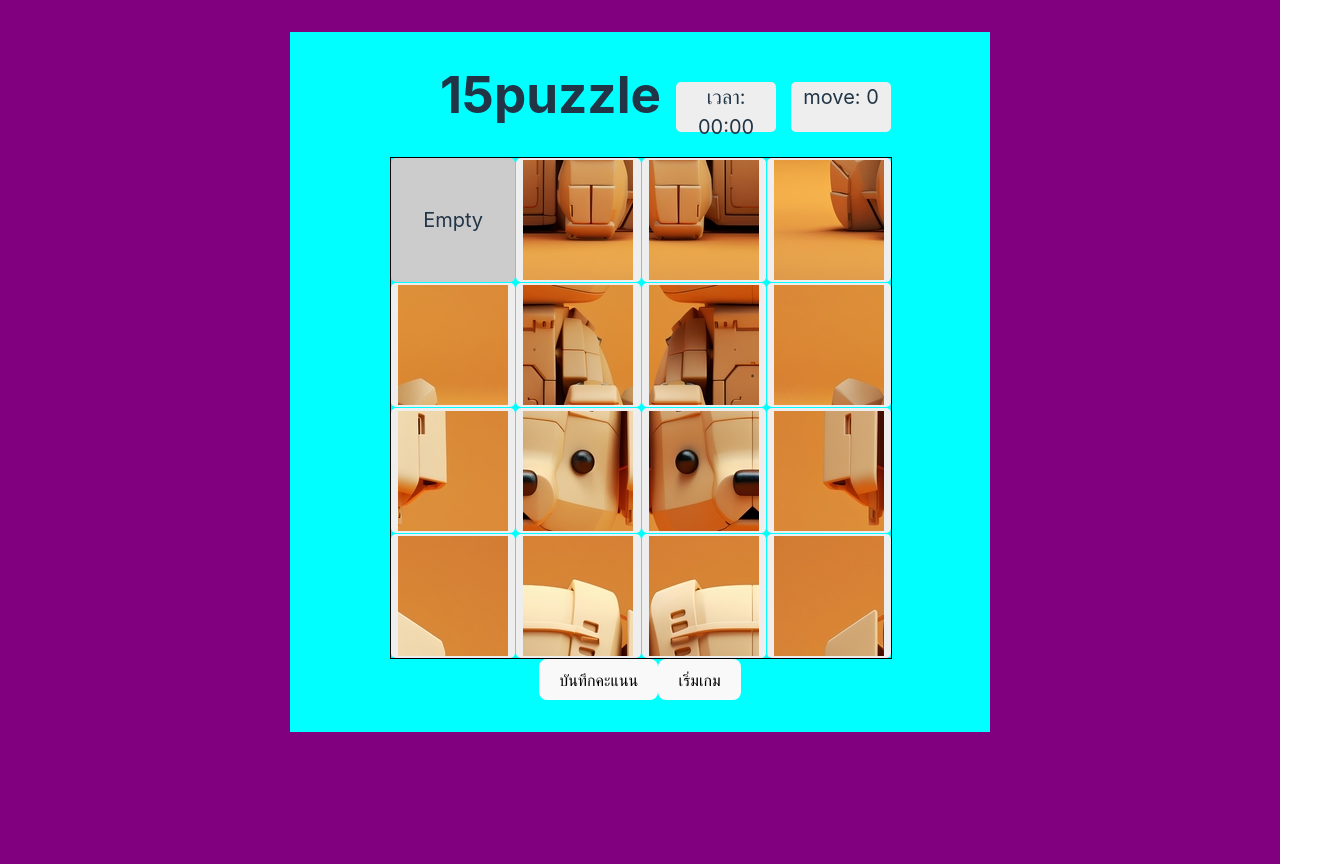
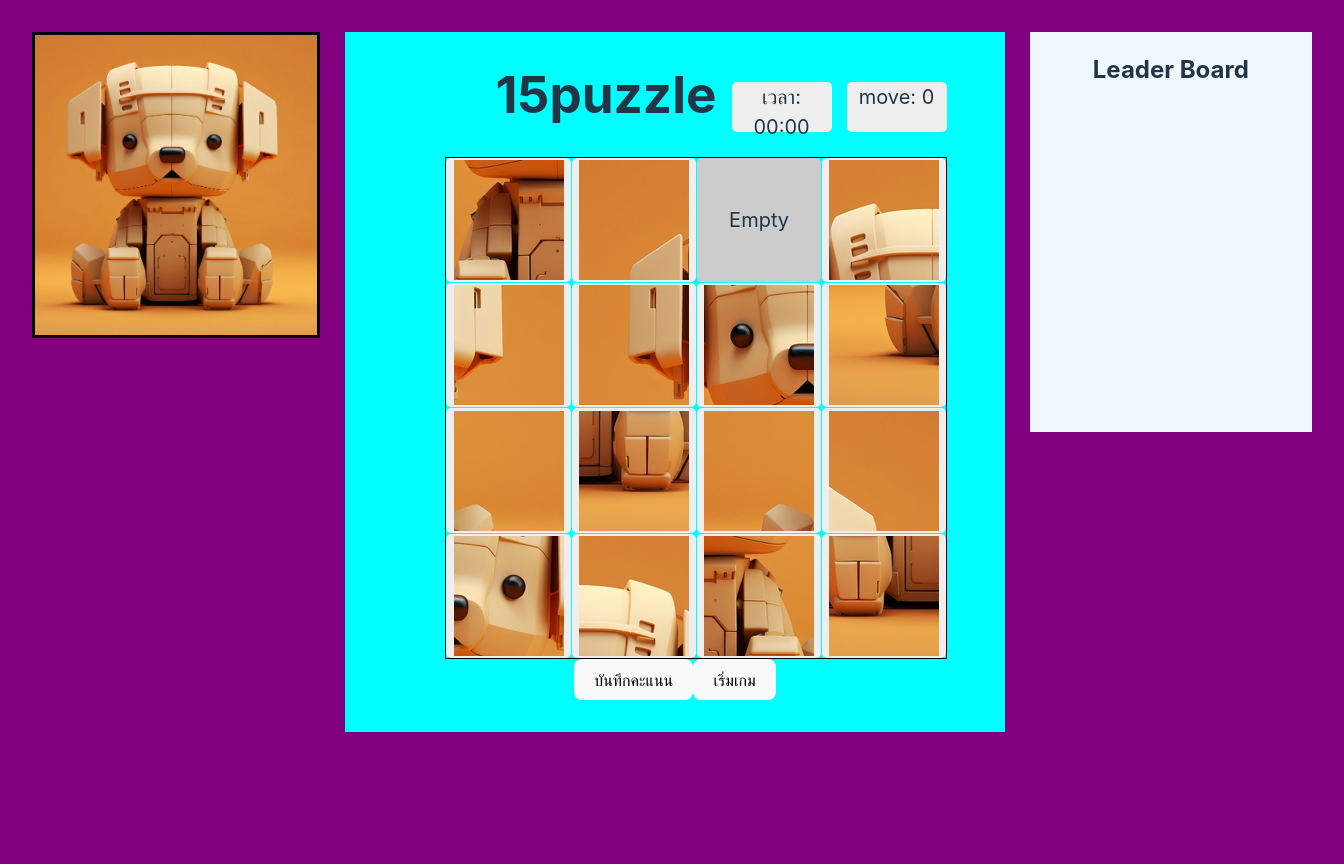
Before and after one commit to Thiraphan24/new-15-puzzle, a React (Vite) app in the folder client/: page /board in a window 1280 px wide. Shown: the whole page, 1344 px wide, since content can reach past the window. Built offline with nearby package versions, Linux system fonts and the light colour scheme.

Commit message:
feat: add leaderboard

```diff
--- a/client/package.json
+++ b/client/package.json
@@ -12,7 +12,8 @@
   "dependencies": {
     "react": "^18.2.0",
     "react-dom": "^18.2.0",
-    "react-p5": "^1.4.1"
+    "react-p5": "^1.4.1",
+    "sweetalert": "^2.1.2"
   },
   "devDependencies": {
     "@types/react": "^18.2.43",
--- /dev/null
+++ b/client/src/component/Leaderboad.css
@@ -0,0 +1,6 @@
+.container-lead {
+  background-color: aliceblue;
+  height: 400px;
+  width: 300px;
+  margin-left: 25px;
+}
--- /dev/null
+++ b/client/src/component/Leaderboard.jsx
@@ -0,0 +1,29 @@
+// Leaderboard.js
+
+import React from "react";
+import "../component/Leaderboad.css";
+
+const Leaderboard = ({ rank }) => {
+  // Assuming rank is an array of user objects with properties name, score, and time
+
+  // Sort the rank array by time in ascending order
+  const sortedRank = rank.sort((a, b) => a.time - b.time);
+
+  // Take the top 10 users
+  const top10Users = sortedRank.slice(0, 10);
+
+  return (
+    <div className="container-lead">
+      <h2>Leader Board</h2>
+      <ol>
+        {top10Users.map((user, index) => (
+          <li key={index}>
+            {user.name} - {user.time} seconds
+          </li>
+        ))}
+      </ol>
+    </div>
+  );
+};
+
+export default Leaderboard;
--- a/client/src/component/board.css
+++ b/client/src/component/board.css
@@ -1,7 +1,14 @@
+.container {
+  display: flex;
+  justify-content: center;
+}
+.dog {
+  margin-right: 25px;
+  border: 3px solid black;
+}
 .App {
   width: 700px;
   height: 700px;
-  margin: 0 auto;
   background-color: aqua;
 }
 
--- a/client/src/component/board.jsx
+++ b/client/src/component/board.jsx
@@ -1,5 +1,7 @@
 import React, { useState, useEffect } from "react";
 import "./board.css";
+import Swal from "sweetalert";
+import Leaderboard from "./Leaderboard";
 
 const Board = () => {
   const [puzzle, setPuzzle] = useState([
@@ -30,6 +32,10 @@ const Board = () => {
   useEffect(() => {
     shufflePuzzle();
   }, []);
+
+  const resetTime = () => {
+    setTime(0);
+  };
 
   // จับเวลา
   useEffect(() => {
@@ -101,10 +107,20 @@ const Board = () => {
       },
       ...rank,
     ]);
+    setPaused(true); // Stop the timer
+    shufflePuzzle(true);
+    Swal({
+      title: "Congratulations!",
+      text: `You won! Your time is ${convert(Math.floor(time / 60))}:${convert(
+        time % 60
+      )}`,
+      icon: "success",
+    });
+    resetTime(true);
   };
 
   const shufflePuzzle = () => {
-    const shuffledPuzzle = [...puzzle].sort(() => Math.random() - 0.9);
+    const shuffledPuzzle = [...puzzle].sort(() => Math.random() - 0.5);
     if (!isSolvable(shuffledPuzzle)) {
       shufflePuzzle();
     } else {
@@ -131,21 +147,11 @@ const Board = () => {
     return inversions % 2 === 0;
   };
 
-  const checkWinner = () => {
-    if (isSolved(puzzle)) {
-      setWinner(true);
-      setPaused(true);
-      alert(
-        `Congratulations! You've won. Your time is ${convert(
-          Math.floor(time / 60)
-        )}:${convert(time % 60)}`
-      );
-    }
-  };
-
   const convert = (value) => (value < 10 ? `0${value}` : value);
 
   return (
+    <div className="container">
+      <img className="dog" src="dog.jpg" width={300} height={300} />
       <div className="App">
         <header>
           <h1>15puzzle</h1>
@@ -176,6 +182,8 @@ const Board = () => {
           ))}
         </ul>
       </div>
+      <Leaderboard rank={rank} />
+    </div>
   );
 };
 
```
Also changed, not shown: 1 other file (tests, documents, lock files or other folders). Lines whose indentation alone changed are shown as unchanged.
